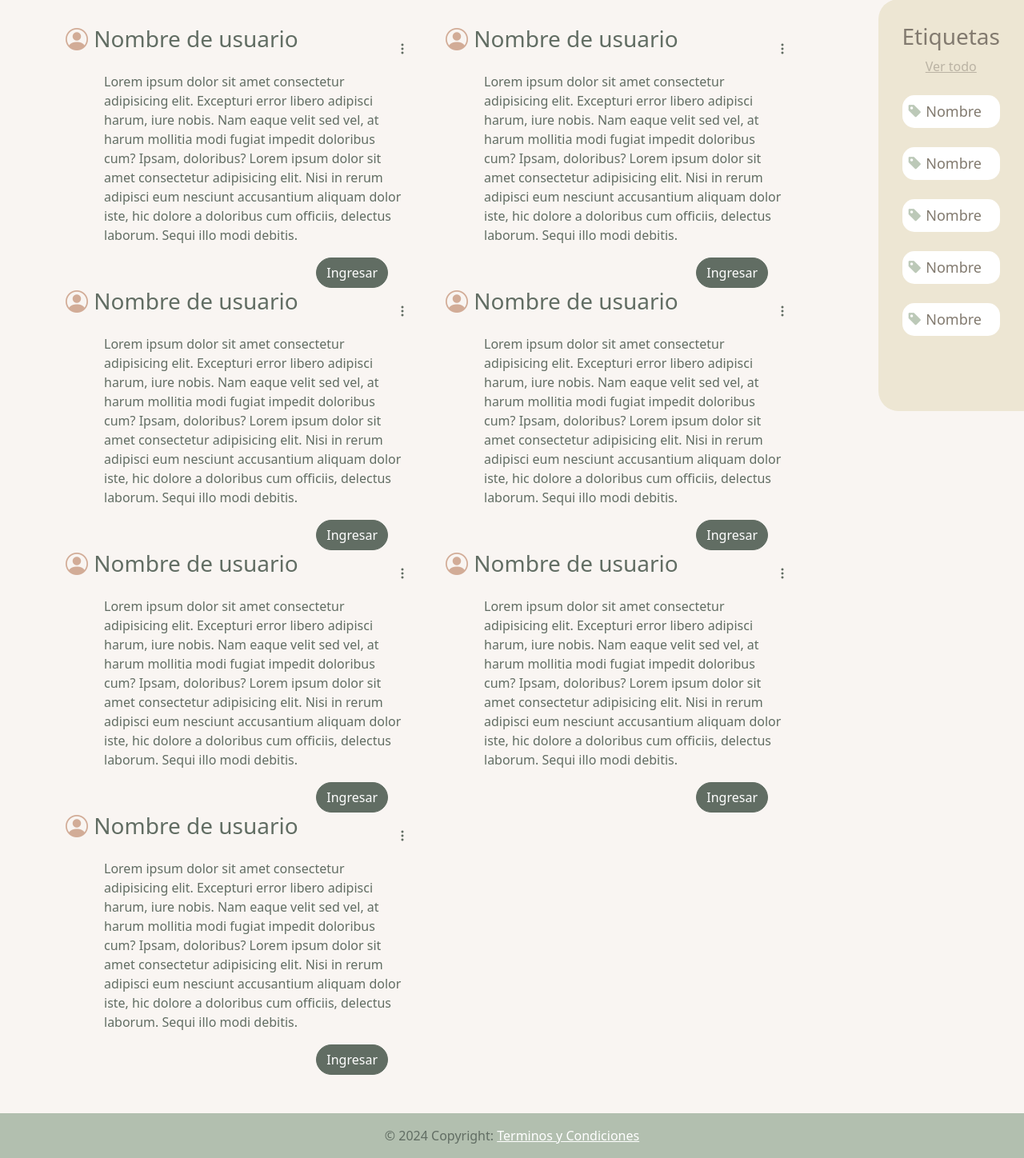
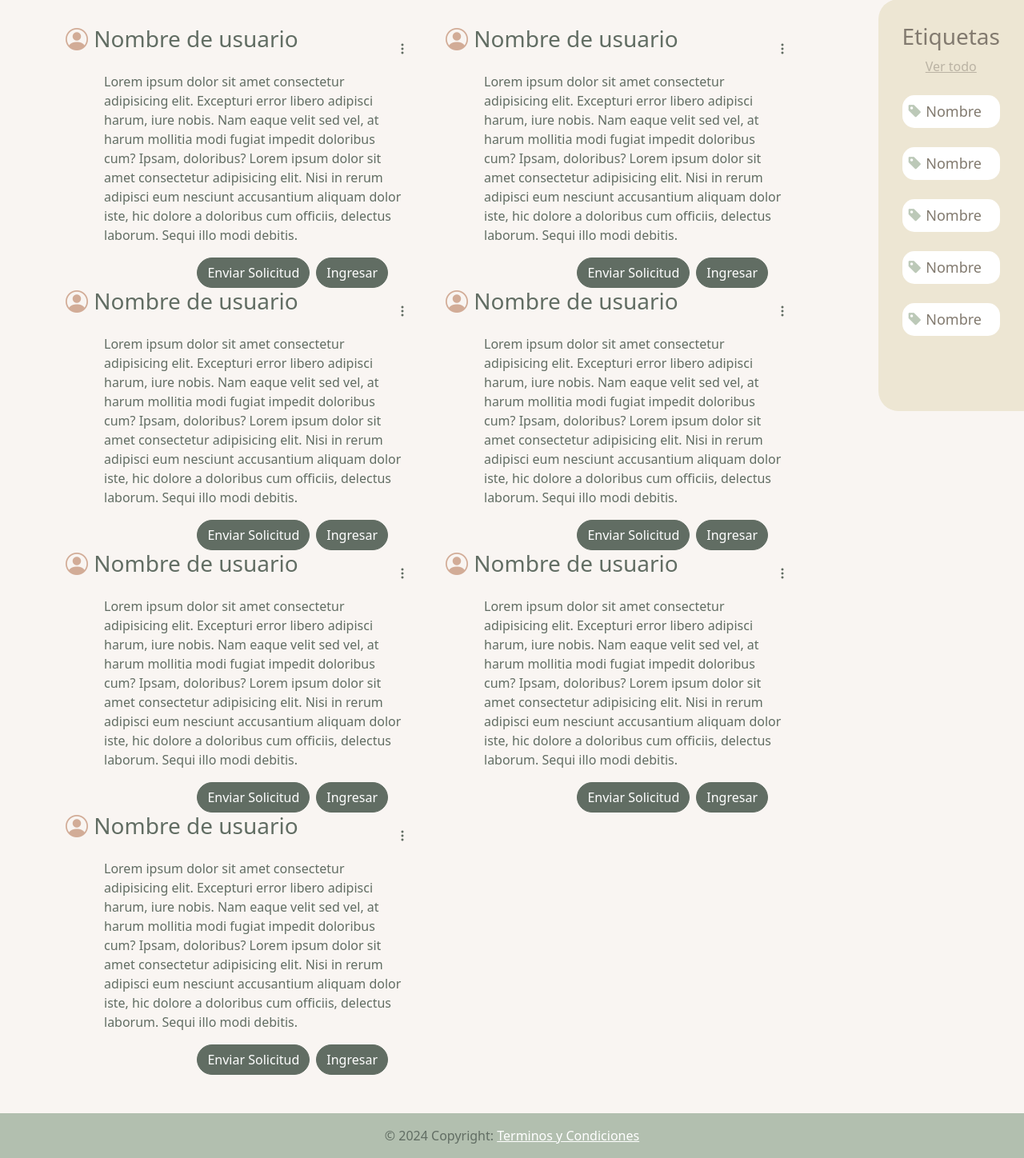
Before and after one commit to TitoManri/Ayuditicas, a PHP site: page /Camps.php in a window 1280 px wide. Shown: the part 151-1599 px from the top of the page at 80% size. Run offline with PHP 8.4, Linux system fonts and the light colour scheme; some libraries are stand-ins or nearby versions.

Commit message:
Arreglos de Reunion
.

```diff
--- a/views/Camps.php
+++ b/views/Camps.php
@@ -89,6 +89,7 @@
                         hic dolore a doloribus cum officiis, delectus laborum.
                         Sequi illo modi debitis.</p>
                     <div class="d-flex justify-content-end pe-4">
+                        <a href="./enviarsoli.php" class="btn btn-warning me-2">Enviar Solicitud</a>
                         <a href="./DentroCamp.php" class="btn btn-warning">Ingresar</a>
                     </div>
                 </div>
--- a/views/templates/Header&Footer/header.php
+++ b/views/templates/Header&Footer/header.php
@@ -31,6 +31,7 @@
             <ul class="dropdown-menu dropdown-menu-lg-end">
              <li><a class="dropdown-item" href="./camps.php"><i class="fa-solid fa-bullhorn" style="color: #000000;"></i> Ver Mis Denuncias</a></li>
               <li><hr class="dropdown-divider"></li>
+              <li><a class="dropdown-item" href="./confirmarDenuncia.php"><i class="fa-solid fa-square-check" style="color: #000000;"></i> Confirmar Denuncia</a></li>
               <li><a class="dropdown-item" href="./solicitudCamp.php"><i class="fa-solid fa-people-group" style="color: #000000";></i> Solicitudes Denuncias</a></li>
             </ul>
           </div>
@@ -42,7 +43,8 @@
             <ul class="dropdown-menu dropdown-menu-lg-end">
              <li><a class="dropdown-item" href="./camps.php"><i class="fa-solid fa-campground" style="color: #000000;"></i> Ver Campañas</a></li>
               <li><hr class="dropdown-divider"></li>
-              <li><a class="dropdown-item" href="./solicitudCamp.php"><i class="fa-solid fa-people-group" style="color: #000000";></i> Solicitudes Campañas</a></li>
+              <li><a class="dropdown-item" href="./versolicitud.php"><i class="fa-solid fa-people-group" style="color: #000000";></i> Ver Solitud Campañas</a></li>
+              <li><a class="dropdown-item" href="./solicitudCamp.php"><i class="fa-solid fa-people-group" style="color: #000000";></i> Ver Solicitud Creacion Campaña</a></li>
             </ul>
           </div>
         <!-- Publicaciones -->
```
